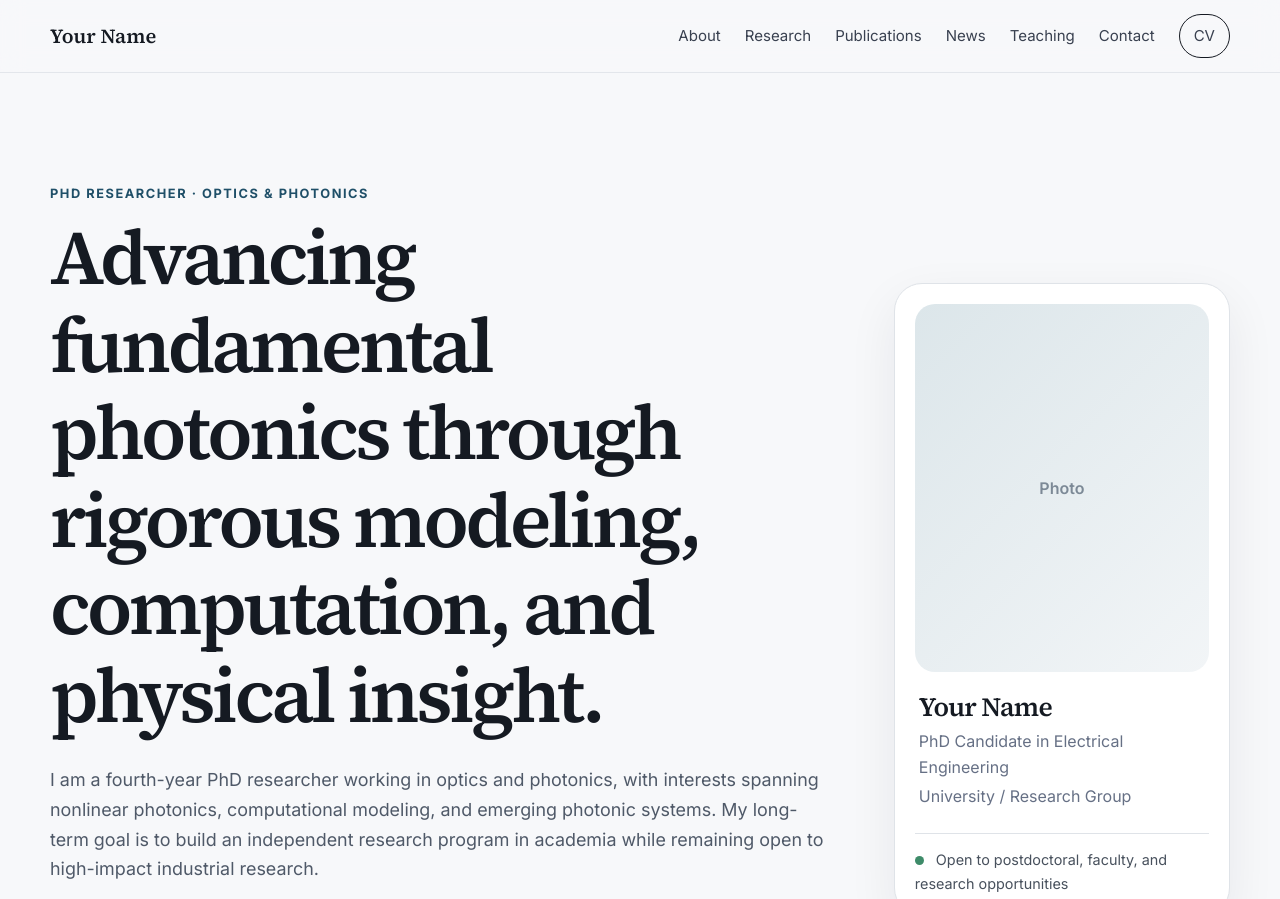
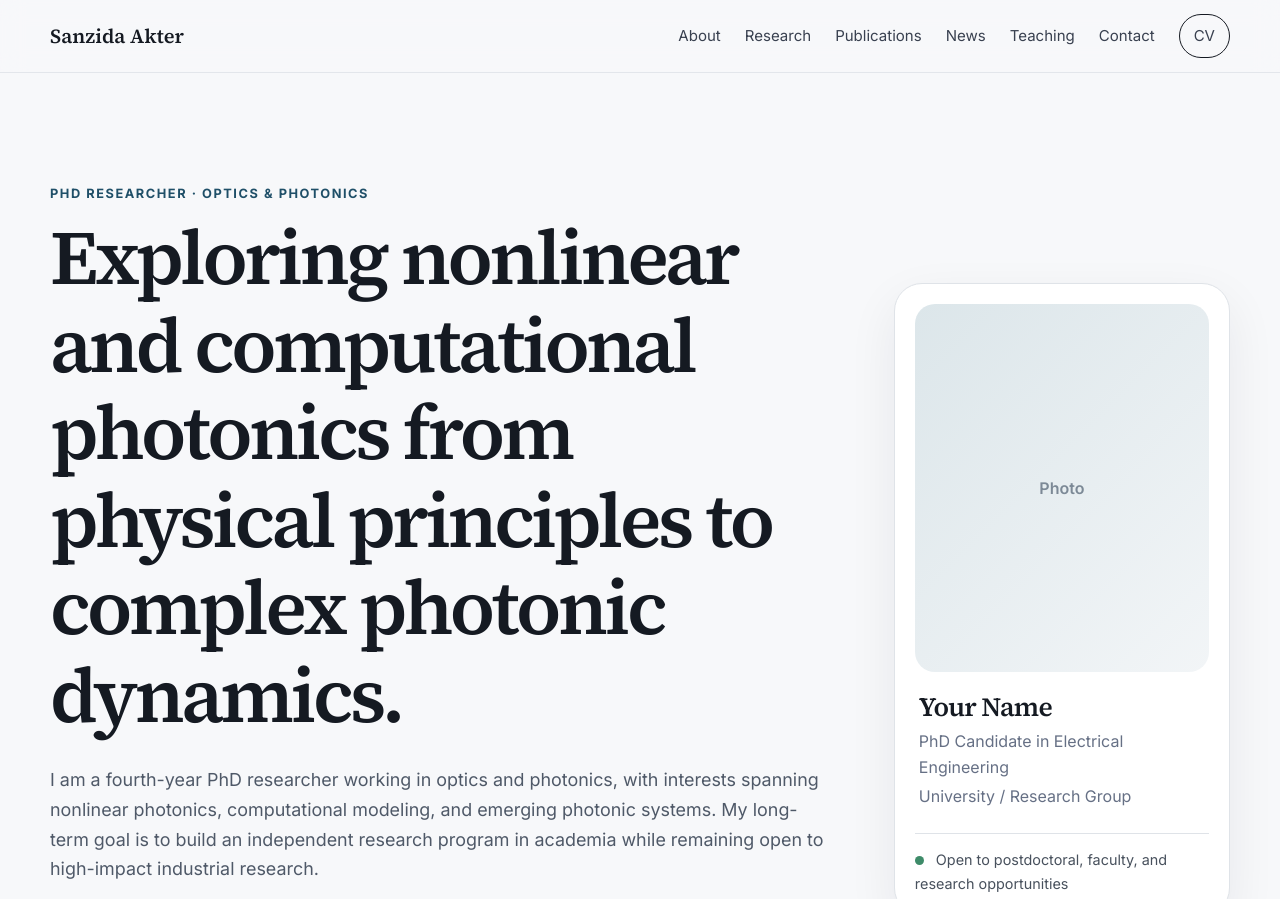
Before and after one commit to Sanzida98/Sanzida98.github.io, a plain HTML site: page index.html in a window 1280 px wide. Shown: the top 899 px of the page. Drawn offline with Linux system fonts and the light colour scheme.

Commit message:
Revise personal information in index.html
Updated the personal details and description for Sanzida Akter's academic website.

```diff
--- a/index.html
+++ b/index.html
@@ -3,8 +3,8 @@
 <head>
   <meta charset="UTF-8" />
   <meta name="viewport" content="width=device-width, initial-scale=1.0" />
-  <meta name="description" content="Personal academic website for an Optics & Photonics PhD researcher." />
-  <title>Your Name | Optics & Photonics Researcher</title>
+  <meta name="description" content="Sanzida Akter is a PhD researcher in optics and photonics at the University of Maryland, Baltimore County, working in nonlinear and computational photonics." />
+  <title>Sanzida Akter | Optics & Photonics</title>
   <link rel="preconnect" href="https://fonts.googleapis.com">
   <link rel="preconnect" href="https://fonts.gstatic.com" crossorigin>
   <link href="https://fonts.googleapis.com/css2?family=Inter:wght@400;500;600;700&family=Source+Serif+4:opsz,wght@8..60,500;8..60,600&display=swap" rel="stylesheet">
@@ -13,7 +13,7 @@
 <body>
   <header class="site-header">
     <div class="container nav-wrap">
-      <a class="brand" href="#top">Your Name</a>
+      <a class="brand" href="#top">Sanzida Akter</a>
       <nav class="nav" id="nav">
         <a href="#about">About</a>
         <a href="#research">Research</a>
@@ -32,7 +32,7 @@
       <div class="container hero-grid">
         <div class="hero-copy">
           <p class="eyebrow">PhD Researcher · Optics & Photonics</p>
-          <h1>Advancing fundamental photonics through rigorous modeling, computation, and physical insight.</h1>
+          <h1>Exploring nonlinear and computational photonics from physical principles to complex photonic dynamics.</h1>
           <p class="hero-text">
             I am a fourth-year PhD researcher working in optics and photonics, with interests spanning
             nonlinear photonics, computational modeling, and emerging photonic systems. My long-term goal
```
